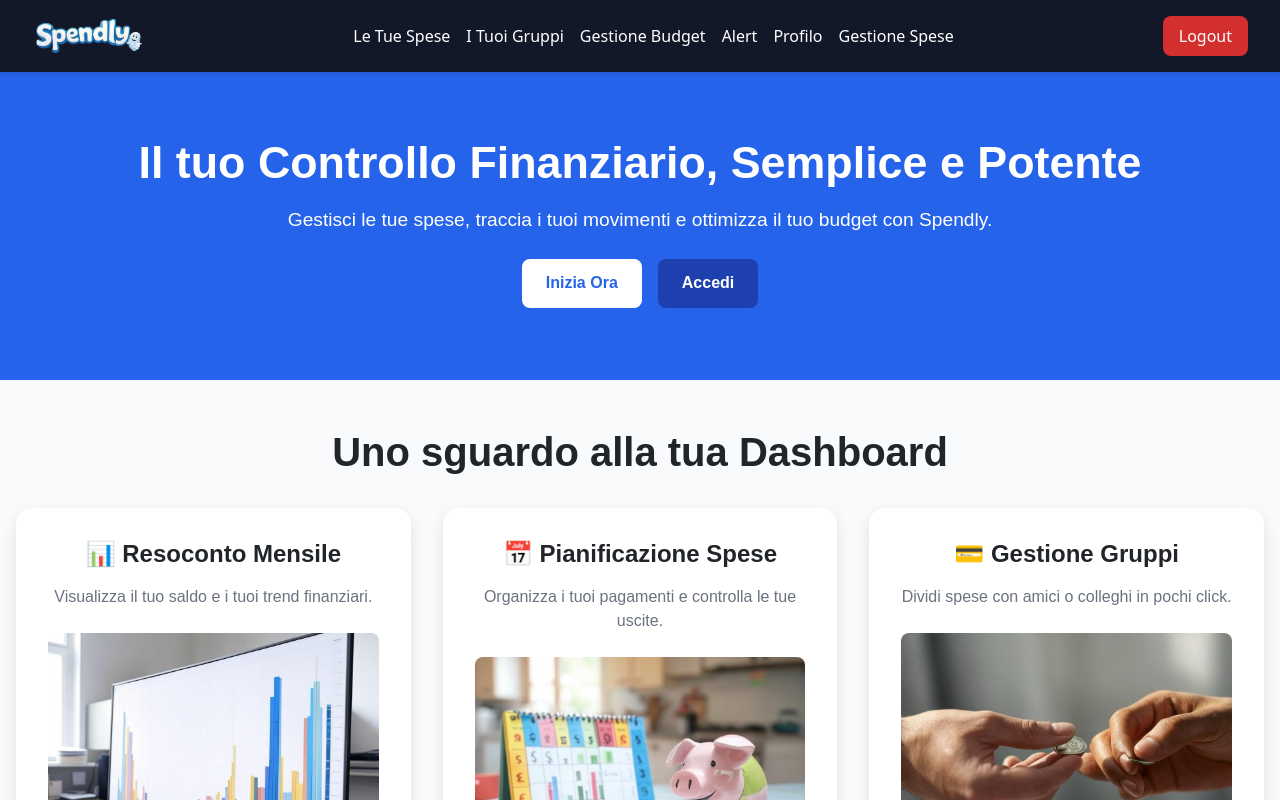
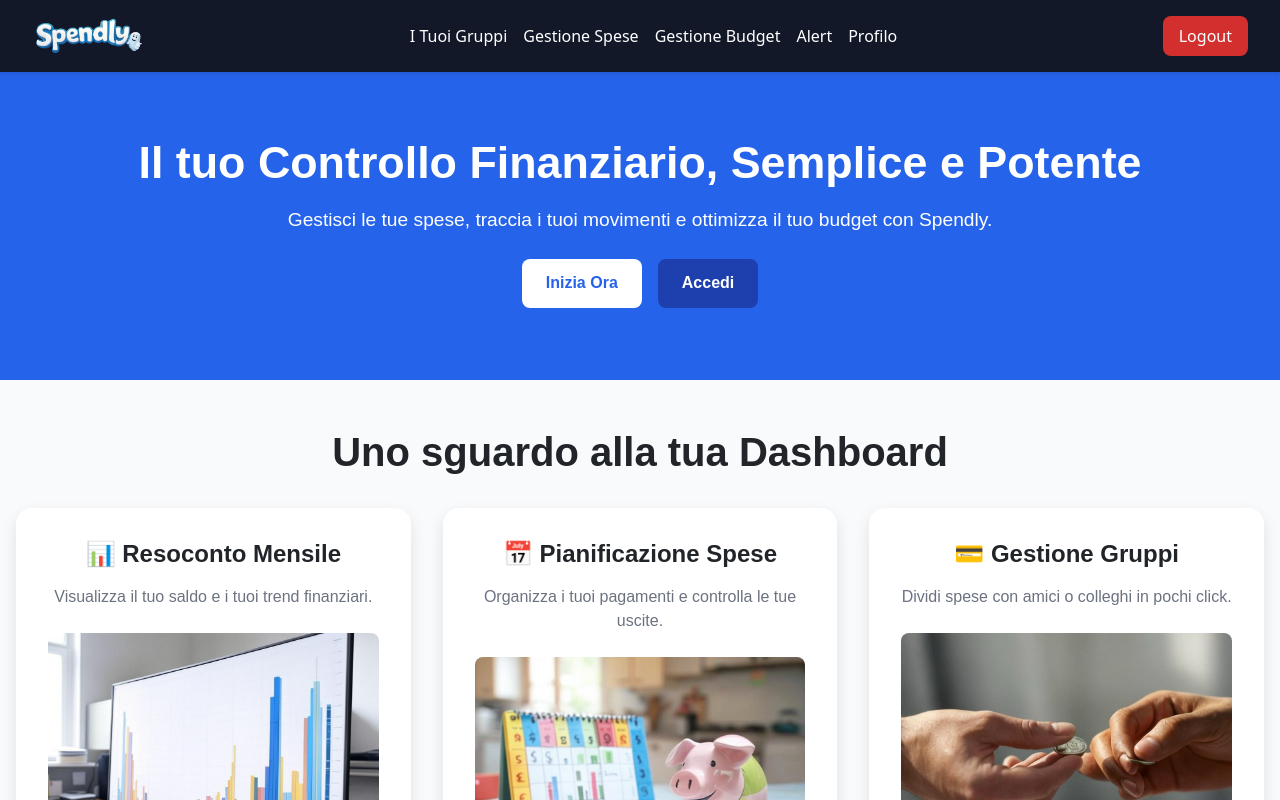
Before and after one commit to lorisiaco/PACproject, a Vue app in the folder spendlyapi/frontend/: page / in a window 1280 px wide. Shown: the top 800 px of the page. Built offline with nearby package versions, Linux system fonts and the light colour scheme; sample sign-in values are in the browser's storage.

Commit message:
Navbar fix

```diff
--- a/spendlyapi/frontend/src/components/Navbar.vue
+++ b/spendlyapi/frontend/src/components/Navbar.vue
@@ -10,12 +10,11 @@
       <!-- Links dinamici -->
       <ul class="navbar-links">
         <template v-if="isAuthenticated">
-          <li><router-link to="/expenses">Le Tue Spese</router-link></li>
           <li><router-link to="/groups">I Tuoi Gruppi</router-link></li>
+          <li><router-link to="/gestione-spese">Gestione Spese</router-link></li> <!-- Aggiungi il link a Gestione Spese -->
           <li><router-link to="/gestioneBudget">Gestione Budget</router-link></li> <!-- updated link -->
           <li><router-link to="/alerts">Alert</router-link></li>
           <li><router-link to="/profile">Profilo</router-link></li>
-          <li><router-link to="/gestione-spese">Gestione Spese</router-link></li> <!-- Aggiungi il link a Gestione Spese -->
         </template>
         <template v-else>
           <li><router-link to="/login">Login</router-link></li>
```
